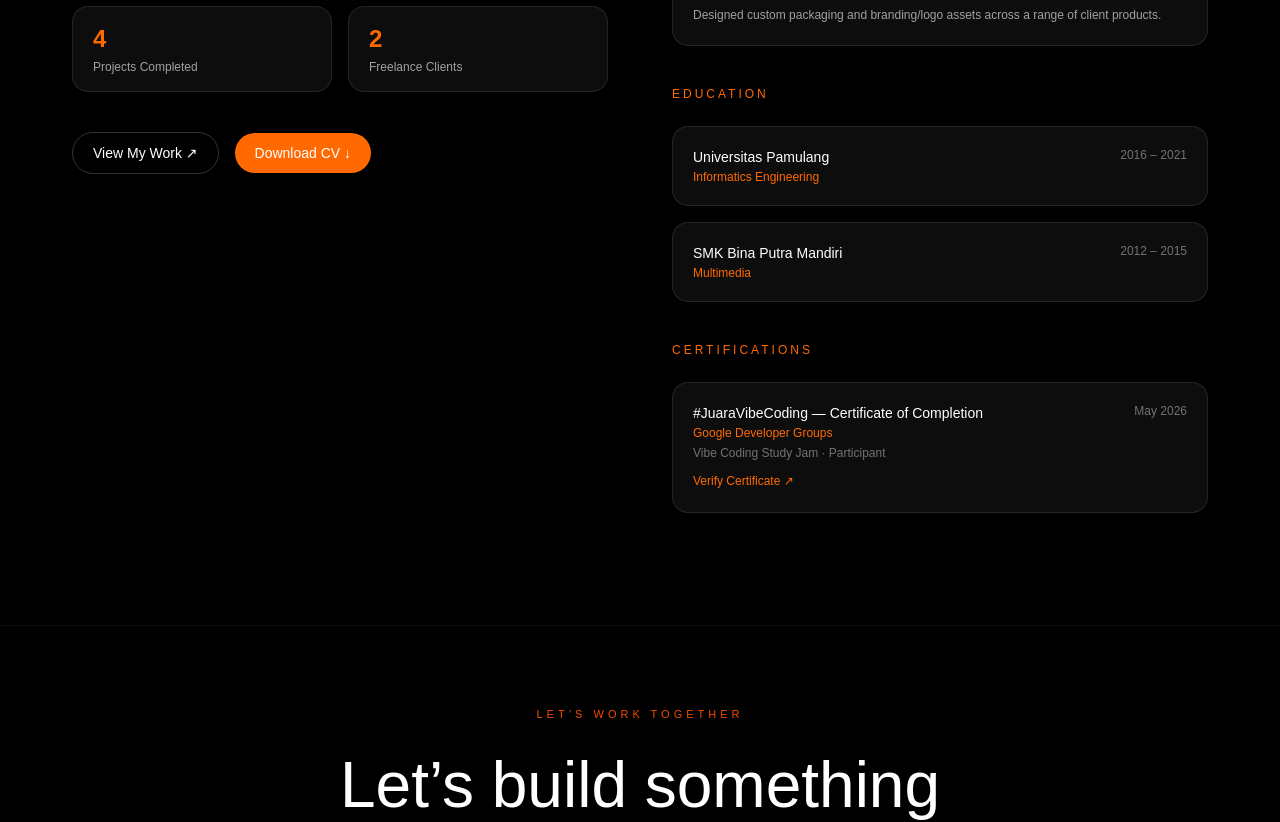
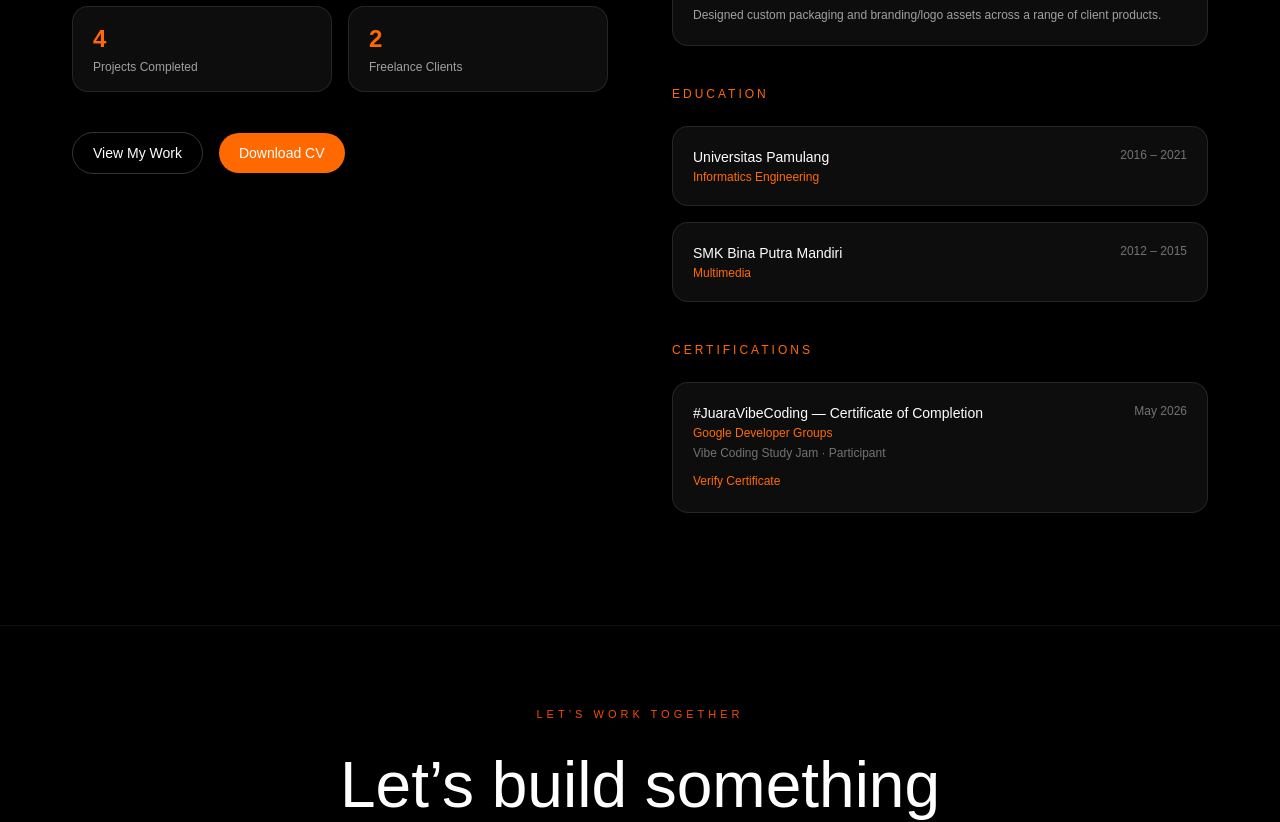
Before and after one commit to itsdamsky/damsky-portfolio, a Next.js app: page /about in a window 1280 px wide. Shown: the part 620-1442 px from the top of the page. Built offline with nearby package versions, Linux system fonts and the light colour scheme.

Commit message:
update text

```diff
--- a/src/components/AboutSection.tsx
+++ b/src/components/AboutSection.tsx
@@ -89,14 +89,14 @@ export default function About() {
                       href="/projects"
                       className="text-sm text-white border border-white/20 px-5 py-2.5 rounded-full hover:border-orange-500 hover:text-orange-500 transition-all duration-300"
                     >
-                      View My Work ↗
+                      View My Work
                     </Link>
                 <a
                   href="/files/Adam-Maulana-CV.pdf"
                   download
                   className="text-sm text-white bg-orange-500 px-5 py-2.5 rounded-full hover:bg-orange-600 transition-all duration-300"
                 >
-                  Download CV ↓
+                  Download CV
                 </a>
               </div>
             </ScrollReveal>
@@ -165,7 +165,7 @@ export default function About() {
                   rel="noopener noreferrer"
                   className="inline-flex items-center gap-1 text-xs text-orange-500 hover:text-orange-400 transition mt-3"
                 >
-                  Verify Certificate ↗
+                  Verify Certificate
                 </a>
               </div>
 
--- a/src/components/ContactSection.tsx
+++ b/src/components/ContactSection.tsx
@@ -210,7 +210,7 @@ export default function ContactSection() {
                   disabled={status === "loading"}
                   className="w-full bg-orange-500 hover:bg-orange-600 text-white text-sm font-medium py-3 rounded-xl transition-all duration-300 cursor-pointer disabled:opacity-50 disabled:cursor-not-allowed mt-2"
                 >
-                  {status === "loading" ? "Sending..." : "Send Message →"}
+                  {status === "loading" ? "Sending..." : "Send Message"}
                 </button>
 
                 {status === "success" && (
--- a/src/components/Footer.tsx
+++ b/src/components/Footer.tsx
@@ -24,7 +24,7 @@ export default function Footer() {
           rel="noopener noreferrer"
           className="relative z-[2] mt-10 inline-flex items-center justify-center px-7 py-3 rounded-xl border border-orange-500/40 bg-black/40 backdrop-blur-md hover:bg-orange-500/10 transition cursor-pointer will-change-transform hover:shadow-[0_0_40px_rgba(255,115,0,0.25)]"
         >
-          Get in touch <span className="text-orange-500 ml-1">↗</span>
+          Get in touch
         </a>
       </div>
 
--- a/src/components/Hero.tsx
+++ b/src/components/Hero.tsx
@@ -174,7 +174,7 @@ export default function Hero() {
                 {/* Divider */}
                 <div className="w-px h-12 bg-white/10 mx-3 shrink-0" />
                 {/* Kanan: projects */}
-                <div className="flex-1 min-w-0">
+                <div className="flex-1 min-w-0 pl-6">
                   <p className="text-2xl font-semibold text-white leading-none"><Counter target={10} suffix="+" startDelay={350} /></p>
                   <p className="text-xs text-gray-400 mt-1 whitespace-nowrap">Projects Completed</p>
                 </div>
@@ -210,14 +210,14 @@ export default function Hero() {
                 href="/projects"
                 className="flex-1 max-w-[160px] px-4 py-3 bg-gradient-to-r from-orange-500 to-orange-600 rounded-lg text-sm font-medium hover:scale-105 transition text-center will-change-transform"
               >
-                View My Work ↗
+                View My Work
               </Link>
               {/* BUG FIX (mobile perf): removed `backdrop-blur-md`, bumped
                   the background opacity instead to keep the button
                   readable over the photo/glow behind it. */}
               <a href="/files/Adam-Maulana-CV.pdf" download
                 className="flex-1 max-w-[160px] px-4 py-3 rounded-xl border border-orange-500/40 bg-black/70 hover:bg-orange-500/10 transition text-center text-sm">
-                Download CV ↓
+                Download CV
               </a>
             </div>
             <button
@@ -324,11 +324,11 @@ export default function Hero() {
                     href="/projects"
                     className="flex-1 max-w-[160px] px-4 py-3 bg-gradient-to-r from-orange-500 to-orange-600 rounded-lg text-sm font-medium hover:scale-105 transition text-center will-change-transform"
                   >
-                    View My Work ↗
+                    View My Work
                   </Link>
                   <a href="/files/Adam-Maulana-CV.pdf" download
                     className="w-full sm:w-auto px-6 py-3 rounded-xl border border-orange-500/40 bg-black/40 backdrop-blur-md hover:bg-orange-500/10 transition text-center">
-                    Download CV ↓
+                    Download CV
                   </a>
                 </div>
 
--- a/src/components/Navbar.tsx
+++ b/src/components/Navbar.tsx
@@ -194,9 +194,9 @@ export default function Navbar() {
           href="https://wa.me/6281299491922?text=Halo%20Adam%2C%20saya%20melihat%20portfolio%20kamu%20dan%20tertarik%20untuk%20bekerja%20sama!"
           target="_blank"
           rel="noopener noreferrer"
-          className="text-sm text-white"
+          className="text-sm text-orange-500"
         >
-          Let&apos;s Talk <span className="text-orange-500">↗</span>
+          Let&apos;s Talk
         </a>
       </motion.header>
 
```
